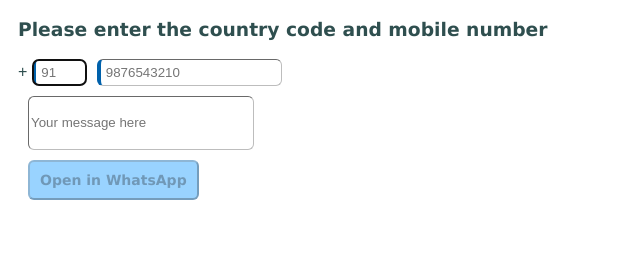
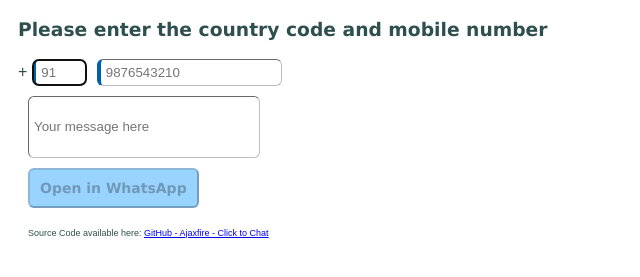
Before and after one commit to Ajaxfire/clicktochat, a plain HTML site: page index.html in a window 1280 px wide. Shown: the part 61-338 px from the top of the page, without its empty margins (0-640 px from the left). Drawn offline with Linux system fonts and the light colour scheme.

Commit message:
Added source link
1. Changed country code limit.
2. Added source code link.
3. minor CSS updates.

```diff
--- a/click.css
+++ b/click.css
@@ -15,13 +15,13 @@ h3{
 input{
     border-color:rgb(189, 189, 189) rgb(189, 189, 189) rgb(189, 189, 189) rgb(189, 189, 189);
     border-radius:6px;
+    padding: 5px;
     border-width: 1px 1px 1px 1px;
     background: transparent none repeat scroll 0% 0%;
 }
 input#inCCode{
     font-family: Arial, Helvetica, sans-serif;
     width: 40px;
-    padding: 5px;
     margin-left:5px;
     margin-right: 5px;
     border-color:rgb(189, 189, 189) rgb(189, 189, 189) rgb(189, 189, 189) rgb(0, 145, 255);
@@ -31,7 +31,6 @@ input#inCCode{
 input#inPhno{
     font-family: Arial, Helvetica, sans-serif;
     width: 170px;
-    padding: 5px;
     border-color:rgb(189, 189, 189) rgb(189, 189, 189) rgb(189, 189, 189) rgb(0, 145, 255);
     border-width: 1px 1px 1px 4px;
 }
@@ -60,3 +59,8 @@ button#btnClick{
 .hidden{
     display: none;
 }
+.subscript{
+    margin-top: 20px;
+    font-size:xx-small;
+    margin-left: 10px;
+}
--- a/index.html
+++ b/index.html
@@ -1,15 +1,14 @@
 <!DOCTYPE html>
 <html lang="en">
-
 <head>
     <meta charset="utf-8" />
     <title>Click to Chat on WhatsApp</title>
     <meta name="description" content="Click to chat on WhatsApp. One click chatting without saving contact in phone." />
     <meta name="viewport" content="width=device-width, user-scalable=yes" />
+    <meta name="theme-color" content="#673ab6" />
     <link rel="shortcut icon" type="image/png" href="wa-icon.png" />
-    <meta name="theme-color" content="#673ab6" />
+    <link rel="apple-touch-icon" href="wa-icon.png">
     <link rel="manifest" href="manifest.json" />
-    <link rel="apple-touch-icon" href="wa-icon.png">
     <link type="text/css" rel="stylesheet" href="click.css" />
     <script type="text/javascript">
         function fnValidateCountry() {
@@ -86,13 +85,12 @@
         }
     </script>
 </head>
-
 <body>
     <div class="mainContent">
         <h1>Click to Chat</h1>
         <h3>Please enter the country code and mobile number</h3>
         <div class="inputSection">
-            <span>+</span><input type="text" id="inCCode" required="required" placeholder="91" maxlength="3" autofocus
+            <span>+</span><input type="text" id="inCCode" required="required" placeholder="91" maxlength="6" autofocus
                 oninvalid="this.setCustomValidity('Please enter a valid country code')"
                 onblur="fnValidateCountry()"></input>
             <input type="text" id="inPhno" required="required" placeholder="9876543210" maxlength="15"
@@ -104,6 +102,7 @@
         <div>
             <button id="btnClick" disabled="true" onclick="btnClicked()">Open in WhatsApp</button>
         </div>
+        <div class="subscript">Source Code available here: <a href="https://github.com/Ajaxfire/clicktochat/" target="_blank">GitHub - Ajaxfire - Click to Chat</a></div>
     </div>
     <div class="hidden">
         <label for="inCCode">Country code</label>
@@ -112,5 +111,4 @@
     </div>
     <script type="text/javascript">registerServiceWorker();</script>
 </body>
-
 </html>
```
